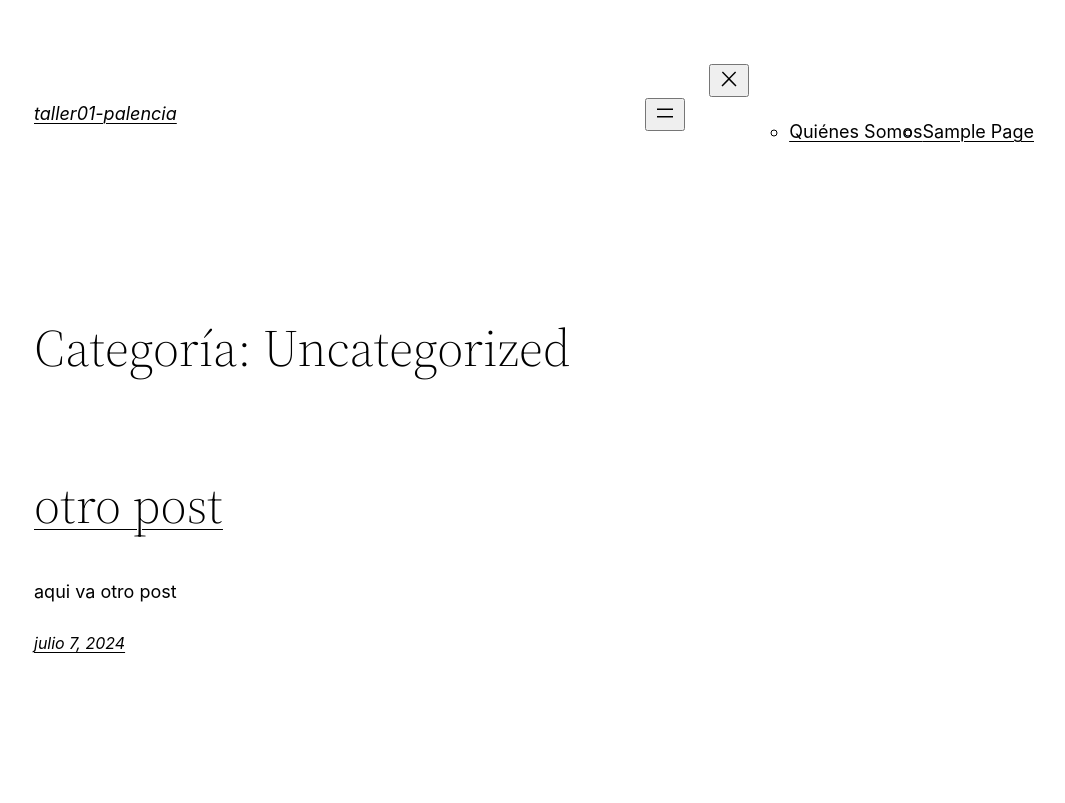
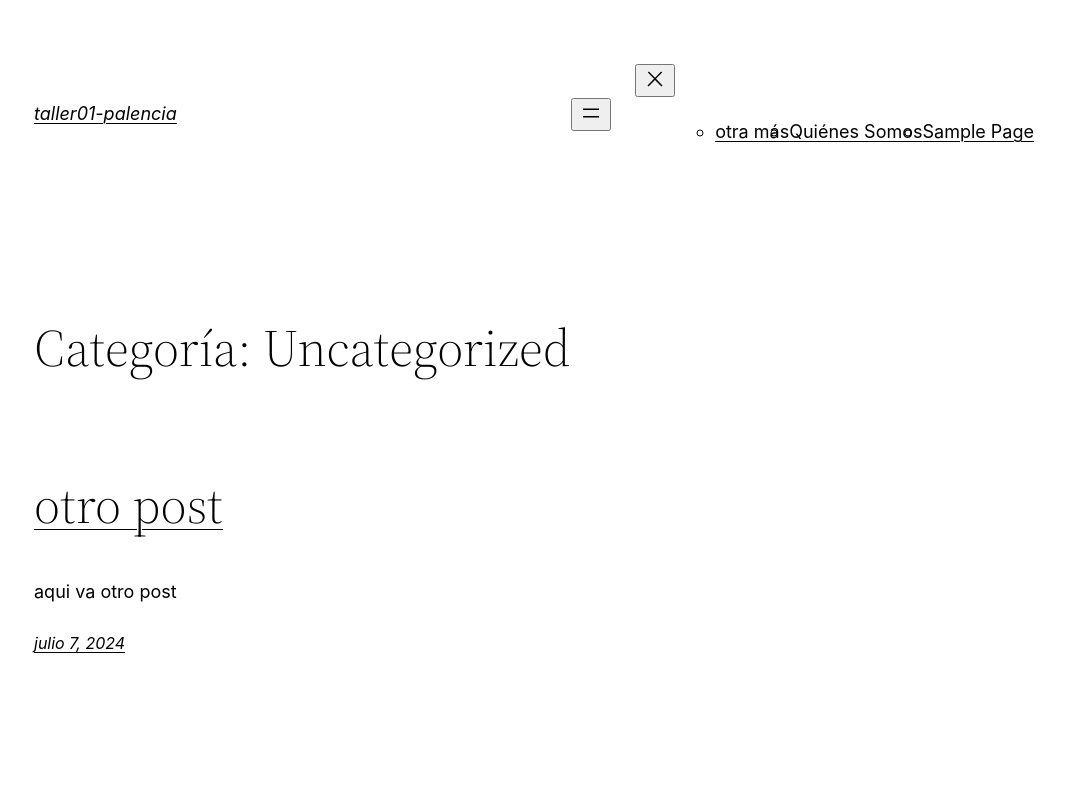
Before and after one commit to tolentinomh/palencia-taller-01, a plain HTML site: page category/uncategorized/index.html in a window 1280 px wide. Shown: the top 803 px of the page, without its empty margins (106-1171 px from the left). Drawn offline with Linux system fonts and the light colour scheme; files that its build step writes are made by us from their sources.

Commit message:
Updated/Added simply-static-1-1720392232

```diff
--- a/category/uncategorized/index.html
+++ b/category/uncategorized/index.html
@@ -111,6 +111,7 @@ window._wpemojiSettings = {"baseUrl":"https:\/\/s.w.org\/images\/core\/emoji\/15
 							<button aria-label="Cerrar el menú" class="wp-block-navigation__responsive-container-close" data-wp-on--click="actions.closeMenuOnClick"><svg xmlns="http://www.w3.org/2000/svg" viewbox="0 0 24 24" width="24" height="24" aria-hidden="true" focusable="false"><path d="M13 11.8l6.1-6.3-1-1-6.1 6.2-6.1-6.2-1 1 6.1 6.3-6.5 6.7 1 1 6.5-6.6 6.5 6.6 1-1z"></path></svg></button>
 							<div class="wp-block-navigation__responsive-container-content" data-wp-watch="callbacks.focusFirstElement" id="modal-1-content">
 								<ul class="wp-block-navigation__container is-responsive items-justified-right wp-block-navigation"><ul class="wp-block-page-list">
+<li class="wp-block-pages-list__item wp-block-navigation-item open-on-hover-click"><a class="wp-block-pages-list__item__link wp-block-navigation-item__content" href="/otra-mas/">otra más</a></li>
 <li class="wp-block-pages-list__item wp-block-navigation-item open-on-hover-click"><a class="wp-block-pages-list__item__link wp-block-navigation-item__content" href="/quienes-somos/">Quiénes Somos</a></li>
 <li class="wp-block-pages-list__item wp-block-navigation-item open-on-hover-click"><a class="wp-block-pages-list__item__link wp-block-navigation-item__content" href="/sample-page/">Sample Page</a></li>
 </ul></ul>
```
Also changed, not shown: hello-world/index.html (+1 -0 lines), index.html (+1 -0 lines), otro-post/index.html (+1 -0 lines), quienes-somos/index.html (+1 -0 lines), sample-page/index.html (+1 -0 lines).
